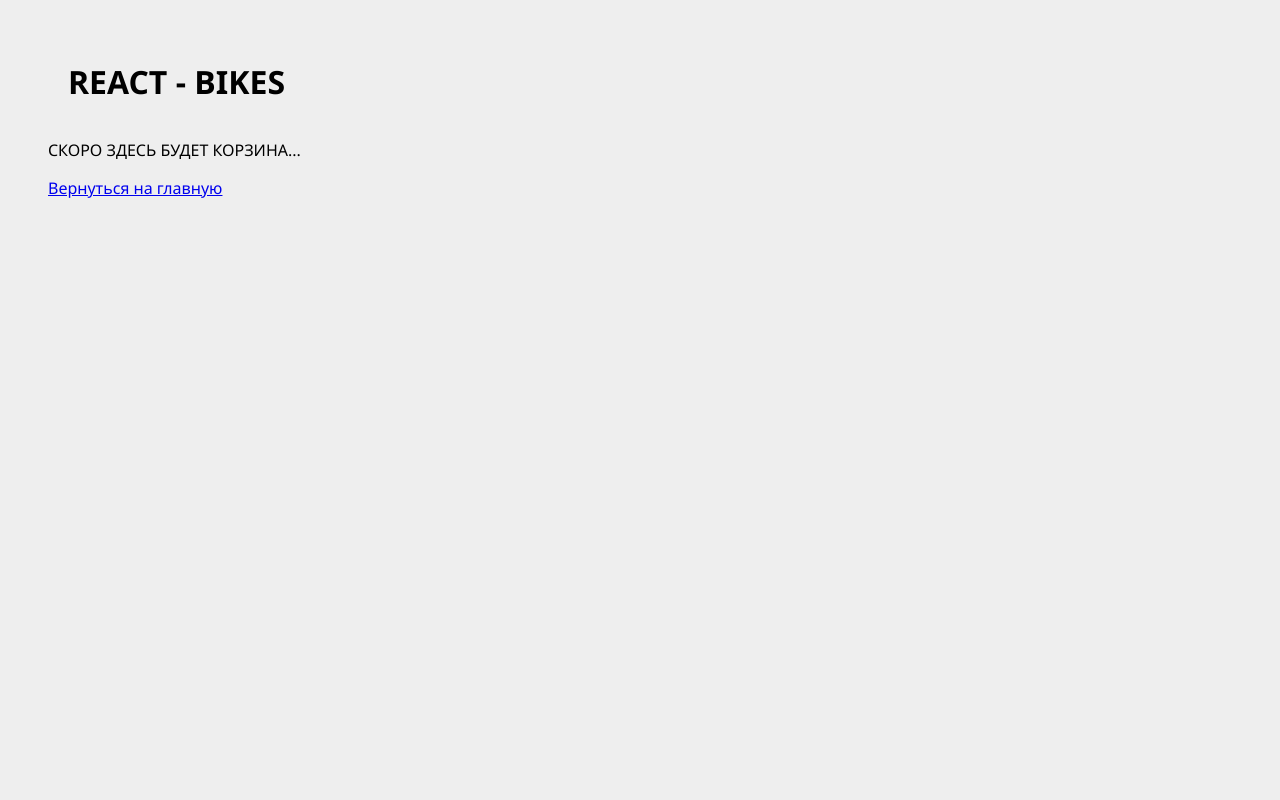
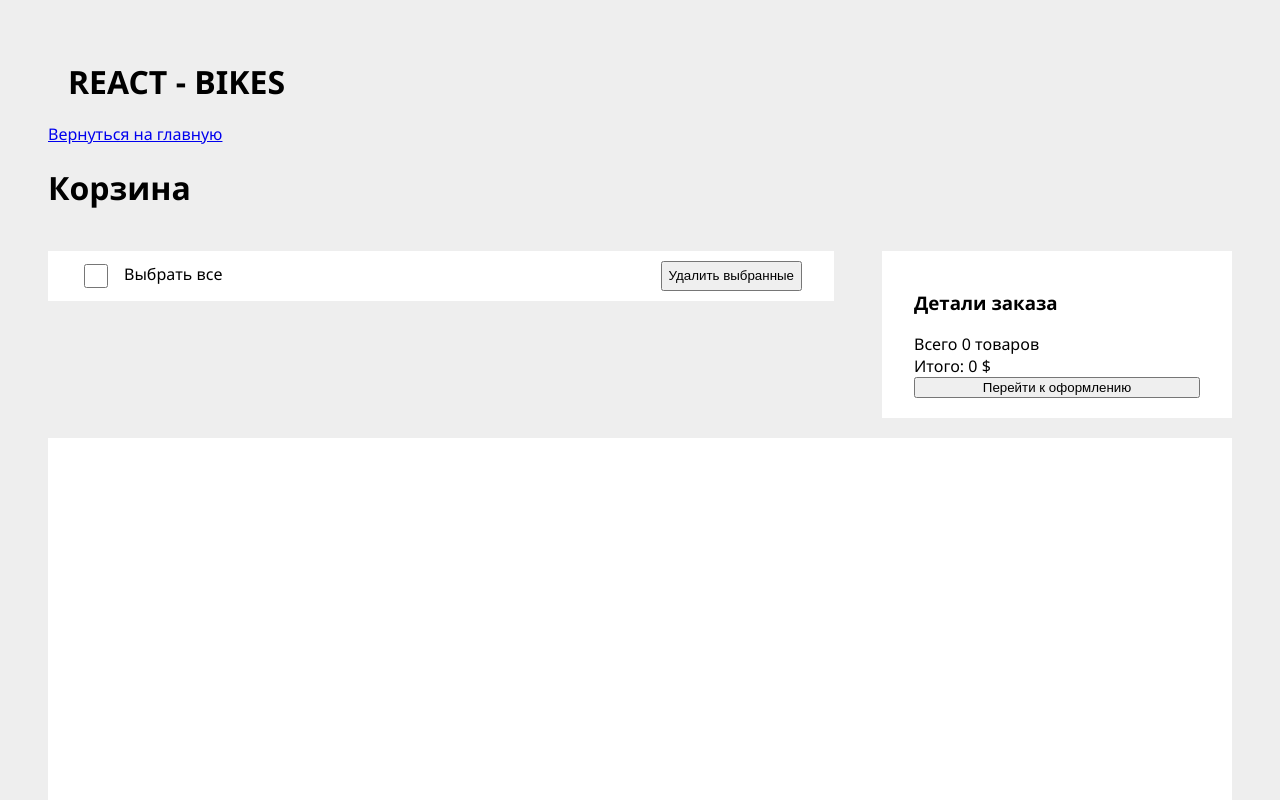
Before and after one commit to ns-mamaev/react-bikes, a React (Create React App) app: page /cart in a window 1280 px wide. Shown: the top 800 px of the page. Built offline with nearby package versions, Linux system fonts and the light colour scheme.

Commit message:
feat: CartPage & CartItem Components

```diff
--- /dev/null
+++ b/src/components/CartItem/CartItem.jsx
@@ -0,0 +1,36 @@
+import { useDispatch } from 'react-redux';
+import { decreaseItemQty, increaseItemQty } from '../../redux/slices/cartSlice';
+import { groupDigits } from '../../utills/utills';
+import styles from './CartItem.module.scss';
+
+function CartItem({ title, image, qty, cartId, price, options: { color, size }, checkedAll }) {
+  const dispatch = useDispatch();
+  const cost = groupDigits(price * qty);
+
+  return (
+    <li className={styles.cartItem}>
+      <div className={styles.description}>
+        <p className={styles.title}>{title}</p>
+        <span className={styles.color} style={{ background: color }}></span>
+        <span className={styles.size}>{size}</span>
+      </div>
+      <input className={styles.checkbox} type='checkbox' />
+      <img className={styles.itemImage} src={image} alt={title} />
+      <div className={styles.actions}>
+        <button className={styles.qtyButton} onClick={() => dispatch(increaseItemQty(cartId))}>
+          +
+        </button>
+        <span className={styles.qty}>{qty}</span>
+        <button className={styles.qtyButton} onClick={() => dispatch(decreaseItemQty(cartId))}>
+          -
+        </button>
+        <button className={styles.textButton} type='button'>
+          Удалить
+        </button>
+      </div>
+      <span className={styles.cost}>{cost} $</span>
+    </li>
+  );
+}
+
+export default CartItem;
--- /dev/null
+++ b/src/components/CartItem/CartItem.module.scss
@@ -0,0 +1,108 @@
+.cartItem {
+  background: #fff;
+  padding: 16px 32px;
+  display: flex;
+  align-items: flex-start;
+  justify-content: space-between;
+  column-gap: 24px; // минимальный отступ
+
+  .description {
+    flex-grow: 1;
+    flex-basis: 200px;
+
+    .title {
+      margin: 0;
+      font-size: 20px;
+      text-transform: uppercase;
+      font-weight: 600;
+      margin-bottom: 16px;
+    }
+
+    .color {
+      display: inline-block;
+      width: 20px;
+      height: 20px;
+      border-radius: 50%;
+      outline: 2px solid #000;
+      border: 2px solid #fff;
+      margin-right: 12px;
+      vertical-align: middle;
+    }
+
+    .size {
+      display: inline-block;
+      padding: 3px 16px;
+      vertical-align: middle;
+      font-size: 14px;
+      color: #fff;
+      background-color: #000;
+    }
+  }
+
+  .checkbox {
+    order: -10;
+    align-self: center;
+    width: 24px;
+    height: 24px;
+  }
+
+  .itemImage {
+    width: 200px;
+    height: 120px;
+    object-fit: contain;
+    object-position: center;
+    order: -1;
+    margin-right: 10px;
+  }
+
+  .actions {
+    padding-top: 5px;
+    flex-basis: 150px;
+
+    .qty {
+      display: inline-block;
+      min-width: 30px;
+      font-weight: 600;
+      font-size: 20px;
+      text-align: center;
+    }
+
+    .qtyButton {
+      display: inline-block;
+      background: none;
+      margin: 0;
+      font-size: 18px;
+      width: 32px;
+      height: 32px;
+      cursor: pointer;
+
+      &:hover {
+        color: #fff;
+        background: #000;
+      }
+    }
+
+    .textButton {
+      display: block;
+      cursor: pointer;
+      font-weight: 700;
+      border: none;
+      margin: 0;
+      padding: 0;
+      background: none;
+      margin-top: 20px;
+      color: #777;
+
+      &:hover {
+        opacity: 0.7;
+      }
+    }
+  }
+
+  .cost {
+    font-size: 24px;
+    font-weight: 600;
+    flex-basis: 120px;
+    text-align: right;
+  }
+}
--- /dev/null
+++ b/src/components/CartItem/index.js
@@ -0,0 +1,3 @@
+import CartItem from './CartItem';
+
+export default CartItem;
--- a/src/components/CartWidget/index.jsx
+++ b/src/components/CartWidget/index.jsx
@@ -1,4 +1,4 @@
-import { useEffect, useMemo, useRef, useState } from 'react';
+import { useMemo, useRef, useState } from 'react';
 import { useSelector } from 'react-redux';
 import { Link, useNavigate } from 'react-router-dom';
 import CartWidgetItem from '../CartWidgetItem';
@@ -9,15 +9,7 @@ function CartWidget() {
   const [popupOpened, setPopupOpened] = useState(false);
   const timerRef = useRef(null);
   const items = useSelector((state) => state.cart.items);
-  const prevQty = useRef(0);
   const totalQty = useMemo(() => items.reduce((acc, { qty }) => acc + qty, 0), [items]);
-  const flagIncrease = totalQty > prevQty.current ? true : false;
-  console.log(totalQty, prevQty.current, flagIncrease);
-
-  // сохраняем предыдущее кол-во
-  useEffect(() => {
-    prevQty.current = totalQty;
-  }, [totalQty]);
 
   const onMouseEnter = () => {
     if (!totalQty) {
@@ -43,11 +35,11 @@ function CartWidget() {
 
   return (
     <div className={styles.cartWidget} onMouseEnter={onMouseEnter} onMouseLeave={onMouseLeave}>
-      <Link title="В корзину" className={styles.cartLink} to="/cart">
+      <Link title='В корзину' className={styles.cartLink} to='/cart'>
         Корзина
         <div className={styles.cartIcon}></div>
         {totalQty !== 0 && (
-          <span className={styles.qtyLabel + ' ' + (flagIncrease ? styles.qtyLabelActive : '')}>
+          <span className={styles.qtyLabel + ' ' + (false ? styles.qtyLabelActive : '')}>
             {totalQty}
           </span>
         )}
--- a/src/pages/CartPage.jsx
+++ /dev/null
@@ -1,12 +0,0 @@
-import { Link } from 'react-router-dom';
-
-function CartPage() {
-  return (
-    <>
-      <p>СКОРО ЗДЕСЬ БУДЕТ КОРЗИНА...</p>
-      <Link to="/">Вернуться на главную</Link>
-    </>
-  );
-}
-
-export default CartPage;
--- /dev/null
+++ b/src/pages/CartPage/CartPage.jsx
@@ -0,0 +1,55 @@
+import { useState } from 'react';
+import { useSelector } from 'react-redux';
+import { Link } from 'react-router-dom';
+import CartItem from '../../components/CartItem';
+import { groupDigits } from '../../utills/utills';
+import styles from './CartPage.module.scss';
+
+function CartPage() {
+  const { items, totalQty, totalCost } = useSelector((state) => state.cart);
+  const [checkboxActive, setCheckboxActive] = useState(false);
+
+  const toggleChechbox = () => {
+    console.log('check');
+    setCheckboxActive((v) => !v);
+  };
+
+  return (
+    <>
+      <Link to='/'>Вернуться на главную</Link>
+      <h1 className={styles.title}>Корзина</h1>
+      <div className={styles.cart}>
+        <section className={styles.items}>
+          <div className={styles.select}>
+            <label>
+              <input
+                name='checkbox-all'
+                type='checkbox'
+                onChange={toggleChechbox}
+                checked={checkboxActive}
+                className={styles.checkbox}
+              />
+              Выбрать все
+            </label>
+            <button type='button'>Удалить выбранные</button>
+          </div>
+          <ul className={styles.list}>
+            {items.map((item) => (
+              <CartItem {...item} key={item.cartId} checkedAll={checkboxActive} />
+            ))}
+          </ul>
+        </section>
+        <section className={styles.totals}>
+          <h3>Детали заказа</h3>
+          <span>Всего {totalQty} товаров</span>
+          <span>Итого: {groupDigits(totalCost)} $</span>
+          <button className={styles.purchaseBtn}>Перейти к оформлению</button>
+        </section>
+      </div>
+
+      <div className={styles.mock}></div>
+    </>
+  );
+}
+
+export default CartPage;
--- /dev/null
+++ b/src/pages/CartPage/CartPage.module.scss
@@ -0,0 +1,55 @@
+.cart {
+  display: flex;
+  column-gap: 48px;
+  padding: 20px 0;
+
+  .items {
+    flex-grow: 1;
+
+    .select {
+      background: #fff;
+      display: flex;
+      justify-content: space-between;
+      padding: 10px 32px;
+      margin-bottom: 20px;
+
+      label {
+        .checkbox {
+          width: 24px;
+          height: 24px;
+          vertical-align: middle;
+          margin-right: 16px;
+        }
+      }
+    }
+
+    .list {
+      margin: 0;
+      padding: 0;
+      list-style: none;
+      display: flex;
+      flex-direction: column;
+      row-gap: 12px;
+    }
+  }
+
+  .totals {
+    background: #fff;
+    padding: 20px 32px;
+    min-width: 350px;
+    box-sizing: border-box;
+    align-self: flex-start;
+    position: sticky;
+    top: 20px;
+    right: 0;
+    display: flex;
+    flex-direction: column;
+  }
+}
+
+.mock {
+  width: 100%;
+  height: 600px;
+  margin-bottom: 20px;
+  background: #fff;
+}
--- /dev/null
+++ b/src/pages/CartPage/index.js
@@ -0,0 +1,3 @@
+import CartPage from './CartPage';
+
+export default CartPage;
--- a/src/redux/slices/cartSlice.js
+++ b/src/redux/slices/cartSlice.js
@@ -3,6 +3,22 @@ import hash from 'object-hash';
 
 const initialState = {
   items: [],
+  totalQty: 0,
+  totalCost: 0,
+};
+
+const updateTotals = (state) => {
+  const { totalQty, totalCost } = state.items.reduce(
+    (total, { price, qty }) => {
+      total.totalQty += qty;
+      total.totalCost += qty * price;
+      return total;
+    },
+    { totalQty: 0, totalCost: 0 },
+  );
+
+  state.totalQty = totalQty;
+  state.totalCost = totalCost;
 };
 
 const cartSlice = createSlice({
@@ -11,17 +27,20 @@ const cartSlice = createSlice({
   reducers: {
     addItem(state, { payload }) {
       state.items.push({ ...payload, qty: 1, cartId: hash(payload) });
+      updateTotals(state);
     },
     increaseItemQty(state, { payload }) {
       const match = state.items.find(({ cartId }) => cartId === payload);
       if (match) {
         match.qty++;
+        updateTotals(state);
       }
     },
     decreaseItemQty(state, { payload }) {
       const match = state.items.find(({ cartId }) => cartId === payload);
       if (match && match.qty > 1) {
         match.qty--;
+        updateTotals(state);
       }
     },
     deleteItems(state, { payload }) {
--- a/src/utills/utills.js
+++ b/src/utills/utills.js
@@ -37,3 +37,22 @@ export const parseQuery = (searchString) => {
 export const createTitle = (title, additions, separator = ', ') => {
   return title + separator + Object.values(additions).join(separator);
 };
+
+export const groupDigits = (number, fractionLength = 0, spaceSymbol = ' ', pointSymbol = '.') => {
+  const [integer, fraction] = number.toFixed(fractionLength).toString().split('.');
+  let res = integer
+    .split('')
+    .reverse()
+    .reduce((acc, current, index, arr) => {
+      const shouldAddSpace = (index + 1) % 3 === 0 && index + 1 !== arr.length;
+      if (shouldAddSpace) {
+        return spaceSymbol + current + acc;
+      }
+      return current + acc;
+    }, '');
+
+  if (fraction) {
+    return res + pointSymbol + fraction.slice(0, fractionLength);
+  }
+  return res;
+};
```
